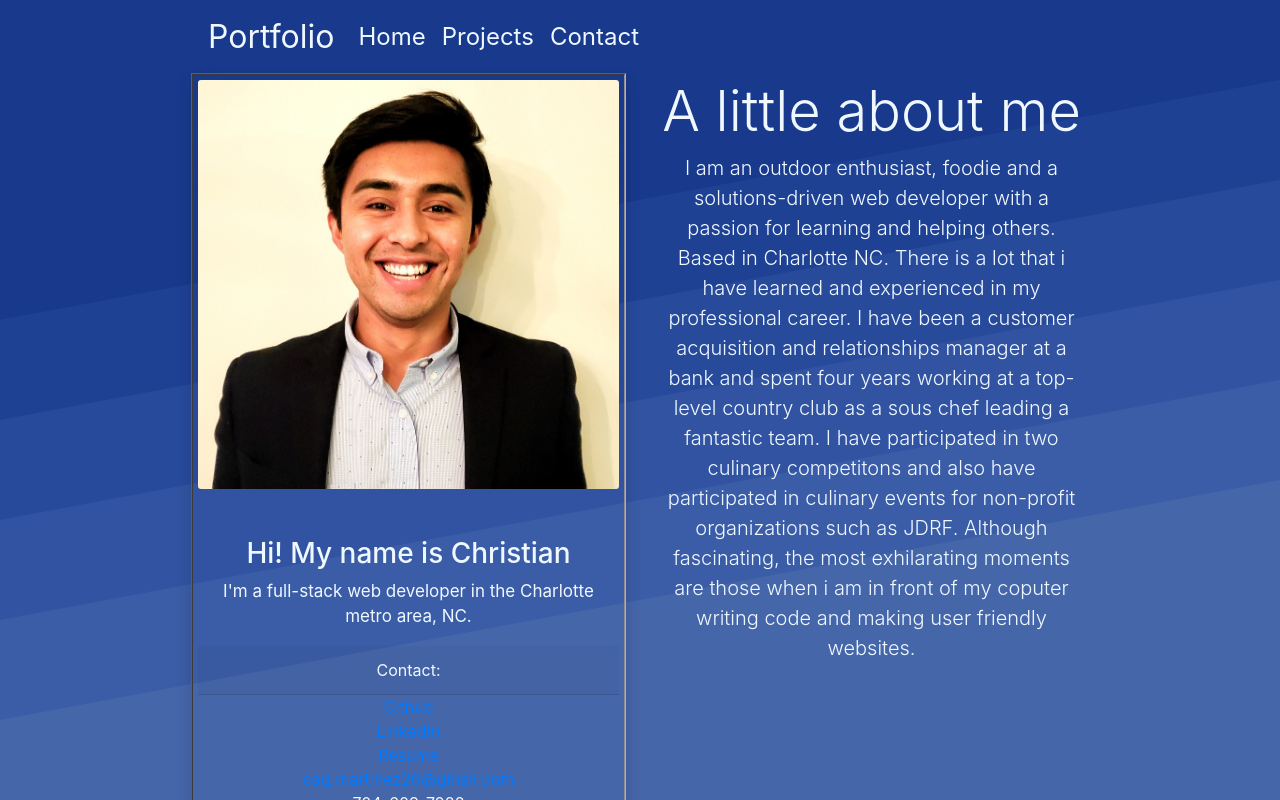
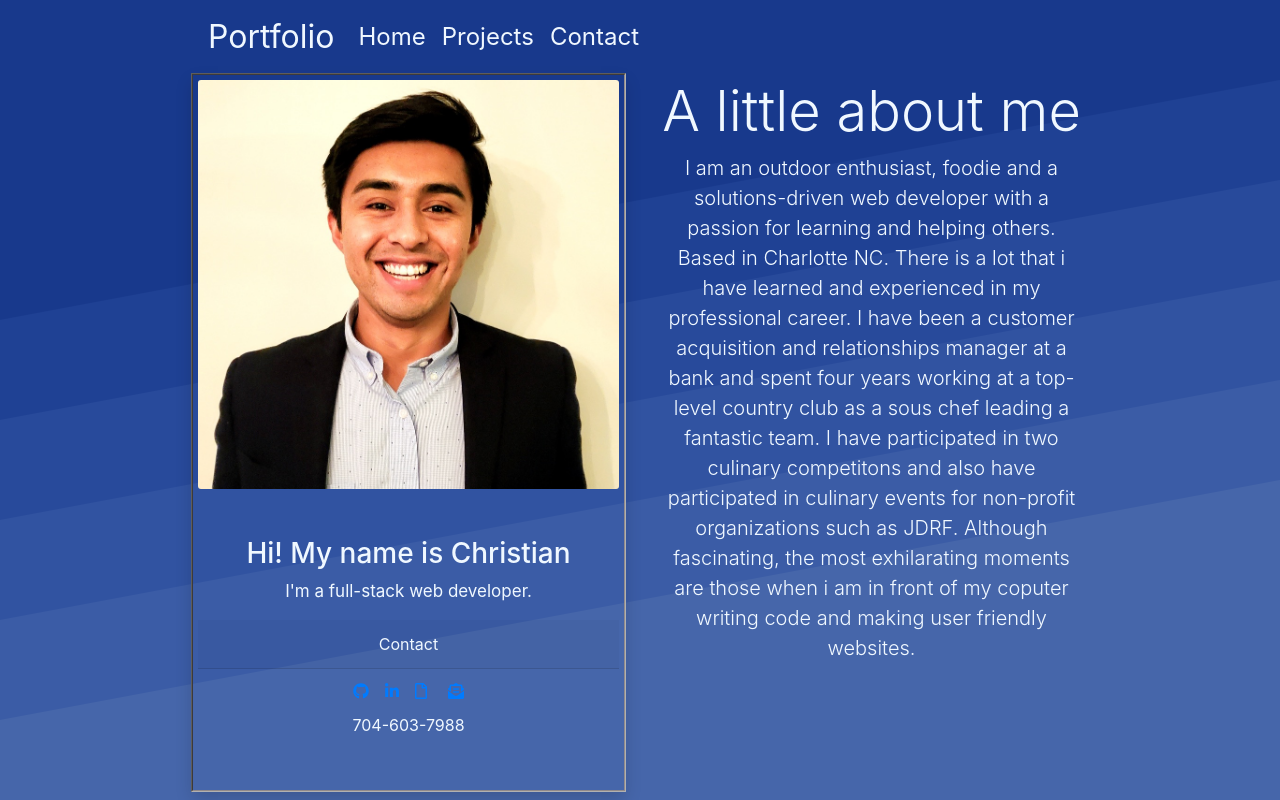
Before and after one commit to cag-martinez/Portfolio, a React (Create React App) app: page / in a window 1280 px wide. Shown: the top 800 px of the page. Built offline with nearby package versions, Linux system fonts and the light colour scheme.

Commit message:
changed contact information to icons

```diff
--- a/src/pages/Home.js
+++ b/src/pages/Home.js
@@ -10,22 +10,33 @@ function Home() {
           <img src={picture} className="card-img" alt="..." />
           <div className="card-body">
             <h3>Hi! My name is Christian</h3>
-            <p className="card-text">
-              I'm a full-stack web developer in the Charlotte metro area, NC.
-            </p>
-            <div className="card-header">Contact:</div>
-            <div className="list-group list-group-flush">
-              <a href="https://github.com/cag-martinez">Github</a>
-              <a href="https://www.linkedin.com/in/christian-gomez-martinez-0b06241aa/">
-                LinkedIn
+            <p className="card-text">I'm a full-stack web developer.</p>
+            <div className="card-header">Contact</div>
+            <div className="group ">
+              <a className="gitHub m-2" href="https://github.com/cag-martinez">
+                <i className="fab fa-github "></i>
               </a>
-              <a href="https://docs.google.com/document/d/18qw-lEY3oQNshFULbmP3Z0aQER8ksWDaQ9U3hTic1Kk/edit?usp=sharing">
-                Resume
+              <a
+                className="linkedIn m-2"
+                href="https://www.linkedin.com/in/christian-gomez-martinez-0b06241aa/"
+              >
+                <i className="fab fa-linkedin-in"></i>
               </a>
-              <a href="https://infinite-wildwood-08615.herokuapp.com/Contact">
+              <a
+                className="resume m-2"
+                href="https://docs.google.com/document/d/18qw-lEY3oQNshFULbmP3Z0aQER8ksWDaQ9U3hTic1Kk/edit?usp=sharing"
+              >
+                <i className="far fa-file"></i>
+              </a>
+              <a
+                className="email m-2"
+                href="https://infinite-wildwood-08615.herokuapp.com/Contact"
+              >
                 {" "}
-                cag.martinez20@gmail.com
+                <i className="fas fa-envelope-open-text"></i>
               </a>
+            </div>
+            <div className="list-group ">
               <a>704-603-7988</a>
             </div>
           </div>
@@ -42,14 +53,15 @@ function Home() {
           <p className="lead">
             I am an outdoor enthusiast, foodie and a solutions-driven web
             developer with a passion for learning and helping others. Based in
-            Charlotte NC. There is a lot that i have learned and experienced in my professional
-            career. I have been a customer acquisition and relationships manager
-            at a bank and spent four years working at a top-level country club
-            as a sous chef leading a fantastic team. I have participated in two
-            culinary competitons and also have participated in culinary events
-            for non-profit organizations such as JDRF. Although fascinating, the most
-            exhilarating moments are those when i am in front of my coputer
-            writing code and making user friendly websites.
+            Charlotte NC. There is a lot that i have learned and experienced in
+            my professional career. I have been a customer acquisition and
+            relationships manager at a bank and spent four years working at a
+            top-level country club as a sous chef leading a fantastic team. I
+            have participated in two culinary competitons and also have
+            participated in culinary events for non-profit organizations such as
+            JDRF. Although fascinating, the most exhilarating moments are those
+            when i am in front of my coputer writing code and making user
+            friendly websites.
             {/* My skills include HTML5, CSS3, JavaScript, Reactjs, Nodejs, MongoDB,
             Mysql, OOP, MVC, API's, Git, CLI and visual studio code. With the
             knowledge I have acquired from the full stack web development
--- a/src/pages/home.css
+++ b/src/pages/home.css
@@ -35,3 +35,7 @@
 .list-inline-item{
     font-size: 40px;
 }
+
+.group {
+    padding: 10px;
+}
```
